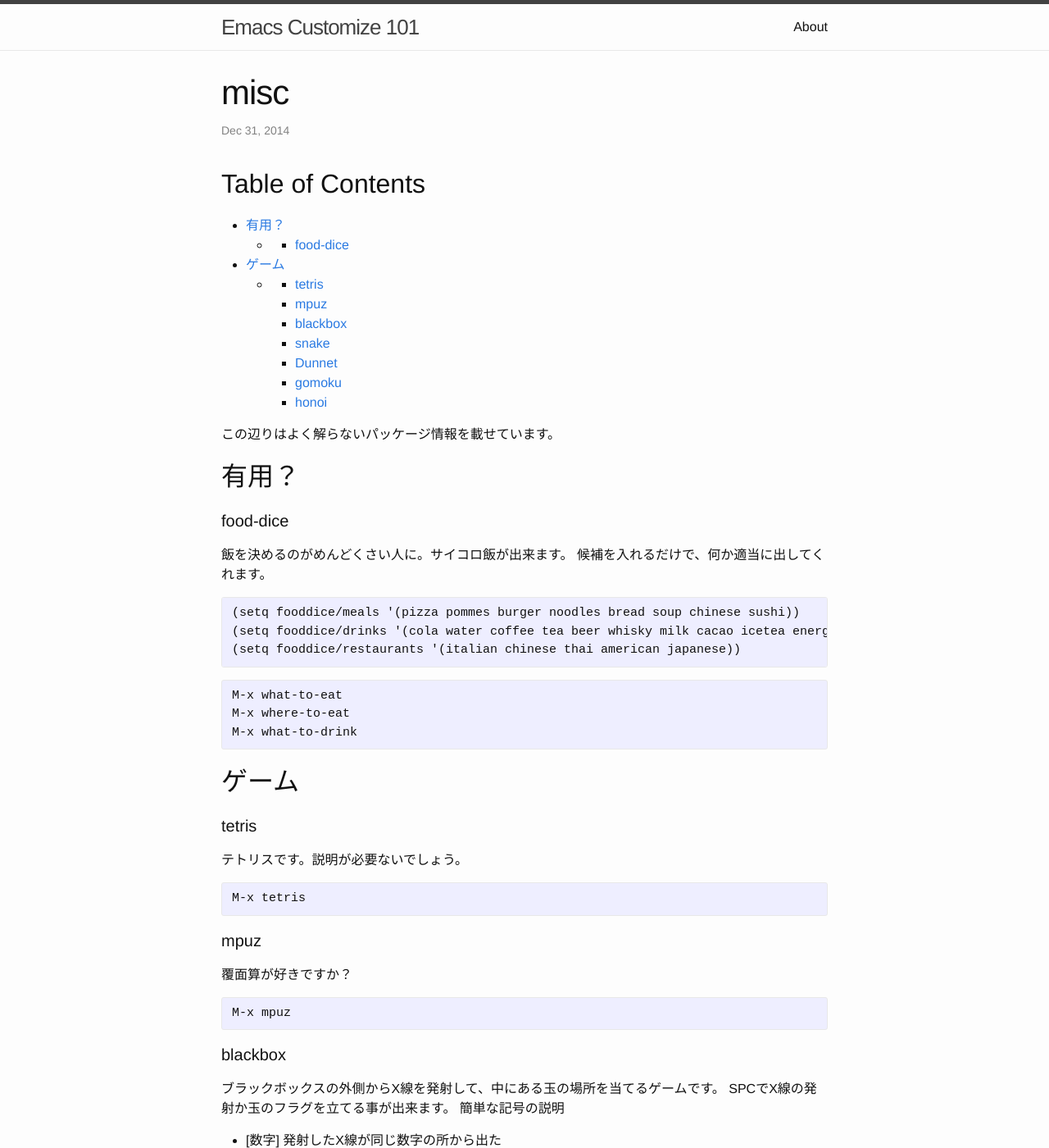
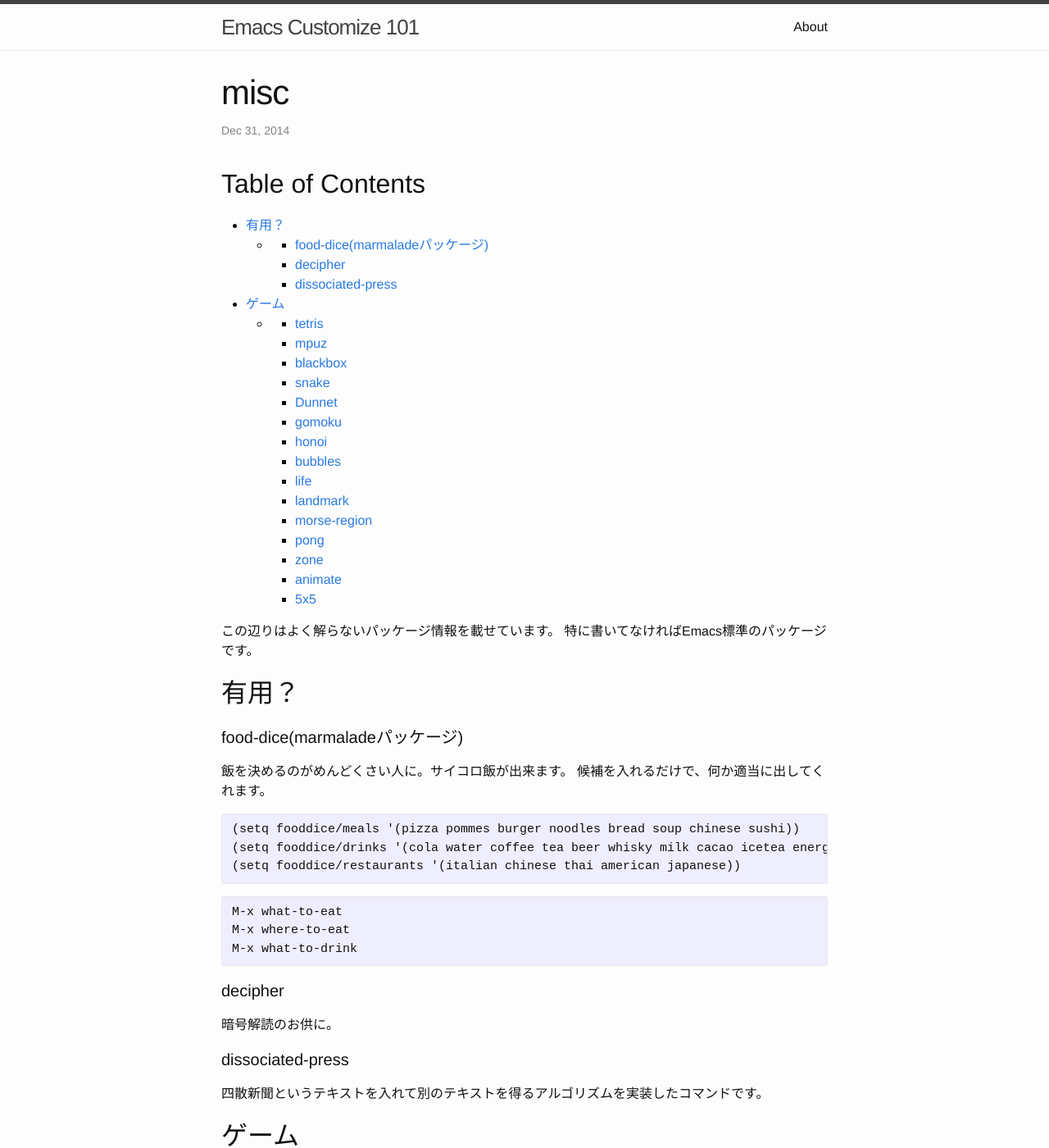
Before and after one commit to rizaudo/emacs-customize-101-jp, a Jekyll site: the page built from _posts/2014-12-31-misc.html, in a window 1280 px wide and 1400 px high. Shown: the whole window at 82% size. Built offline with Jekyll 4.4.1, drawn with Linux system fonts in a browser that asks for light colours; some of the changed text lies outside the part shown.

Commit message:
update misc

```diff
--- a/_posts/2014-12-31-misc.html
+++ b/_posts/2014-12-31-misc.html
@@ -14,7 +14,9 @@ comments:
 <ul>
 <li>
 <ul>
-<li><a href="#sec-1-0-1">food-dice</a></li>
+<li><a href="#sec-1-0-1">food-dice(marmaladeパッケージ)</a></li>
+<li><a href="#sec-1-0-2">decipher</a></li>
+<li><a href="#sec-1-0-3">dissociated-press</a></li>
 </ul>
 </li>
 </ul>
@@ -30,6 +32,14 @@ comments:
 <li><a href="#sec-2-0-5">Dunnet</a></li>
 <li><a href="#sec-2-0-6">gomoku</a></li>
 <li><a href="#sec-2-0-7">honoi</a></li>
+<li><a href="#sec-2-0-8">bubbles</a></li>
+<li><a href="#sec-2-0-9">life</a></li>
+<li><a href="#sec-2-0-10">landmark</a></li>
+<li><a href="#sec-2-0-11">morse-region</a></li>
+<li><a href="#sec-2-0-12">pong</a></li>
+<li><a href="#sec-2-0-13">zone</a></li>
+<li><a href="#sec-2-0-14">animate</a></li>
+<li><a href="#sec-2-0-15">5x5</a></li>
 </ul>
 </li>
 </ul>
@@ -39,13 +49,14 @@ comments:
 </div>
 <p>
 この辺りはよく解らないパッケージ情報を載せています。
+特に書いてなければEmacs標準のパッケージです。
 </p>
 
 <div id="outline-container-sec-1" class="outline-2">
 <h2 id="sec-1">有用？</h2>
 <div class="outline-text-2" id="text-1">
 </div><div id="outline-container-sec-1-0-1" class="outline-4">
-<h4 id="sec-1-0-1">food-dice</h4>
+<h4 id="sec-1-0-1">food-dice(marmaladeパッケージ)</h4>
 <div class="outline-text-4" id="text-1-0-1">
 <p>
 飯を決めるのがめんどくさい人に。サイコロ飯が出来ます。
@@ -61,6 +72,22 @@ M-x what-to-eat
 M-x where-to-eat
 M-x what-to-drink
 </pre>
+</div>
+</div>
+<div id="outline-container-sec-1-0-2" class="outline-4">
+<h4 id="sec-1-0-2">decipher</h4>
+<div class="outline-text-4" id="text-1-0-2">
+<p>
+暗号解読のお供に。
+</p>
+</div>
+</div>
+<div id="outline-container-sec-1-0-3" class="outline-4">
+<h4 id="sec-1-0-3">dissociated-press</h4>
+<div class="outline-text-4" id="text-1-0-3">
+<p>
+四散新聞というテキストを入れて別のテキストを得るアルゴリズムを実装したコマンドです。
+</p>
 </div>
 </div>
 </div>
@@ -158,4 +185,75 @@ M-x hanoi
 </pre>
 </div>
 </div>
+<div id="outline-container-sec-2-0-8" class="outline-4">
+<h4 id="sec-2-0-8">bubbles</h4>
+<div class="outline-text-4" id="text-2-0-8">
+<p>
+どれだけ少ない回数でバブルを消せるかというゲームです。
+やってみると大体わかります。
+</p>
 </div>
+</div>
+<div id="outline-container-sec-2-0-9" class="outline-4">
+<h4 id="sec-2-0-9">life</h4>
+<div class="outline-text-4" id="text-2-0-9">
+<p>
+お馴染みライフゲームです。
+</p>
+</div>
+</div>
+<div id="outline-container-sec-2-0-10" class="outline-4">
+<h4 id="sec-2-0-10">landmark</h4>
+<div class="outline-text-4" id="text-2-0-10">
+<p>
+???
+</p>
+</div>
+</div>
+<div id="outline-container-sec-2-0-11" class="outline-4">
+<h4 id="sec-2-0-11">morse-region</h4>
+<div class="outline-text-4" id="text-2-0-11">
+<p>
+モールス信号に変更してくれます。
+以下で複合化です。
+</p>
+<div class="org-src-container">
+
+<pre class="src src-emacs-lisp">M-x unmorse-region
+</pre>
+</div>
+</div>
+</div>
+<div id="outline-container-sec-2-0-12" class="outline-4">
+<h4 id="sec-2-0-12">pong</h4>
+<div class="outline-text-4" id="text-2-0-12">
+<p>
+これ一人で出来ない&#x2026;
+</p>
+</div>
+</div>
+<div id="outline-container-sec-2-0-13" class="outline-4">
+<h4 id="sec-2-0-13">zone</h4>
+<div class="outline-text-4" id="text-2-0-13">
+<p>
+Emacsをidle状態にしているときに使うと良いですね。
+</p>
+</div>
+</div>
+<div id="outline-container-sec-2-0-14" class="outline-4">
+<h4 id="sec-2-0-14">animate</h4>
+<div class="outline-text-4" id="text-2-0-14">
+<p>
+文字をアニメーションするためのパッケージです。
+</p>
+</div>
+</div>
+<div id="outline-container-sec-2-0-15" class="outline-4">
+<h4 id="sec-2-0-15">5x5</h4>
+<div class="outline-text-4" id="text-2-0-15">
+<p>
+ライツアウトというゲームの逆版です。全てを白で埋めたら勝ち。
+</p>
+</div>
+</div>
+</div>
```
Also changed, not shown: org/2014-12-31-misc.org (+27 -1 lines).
